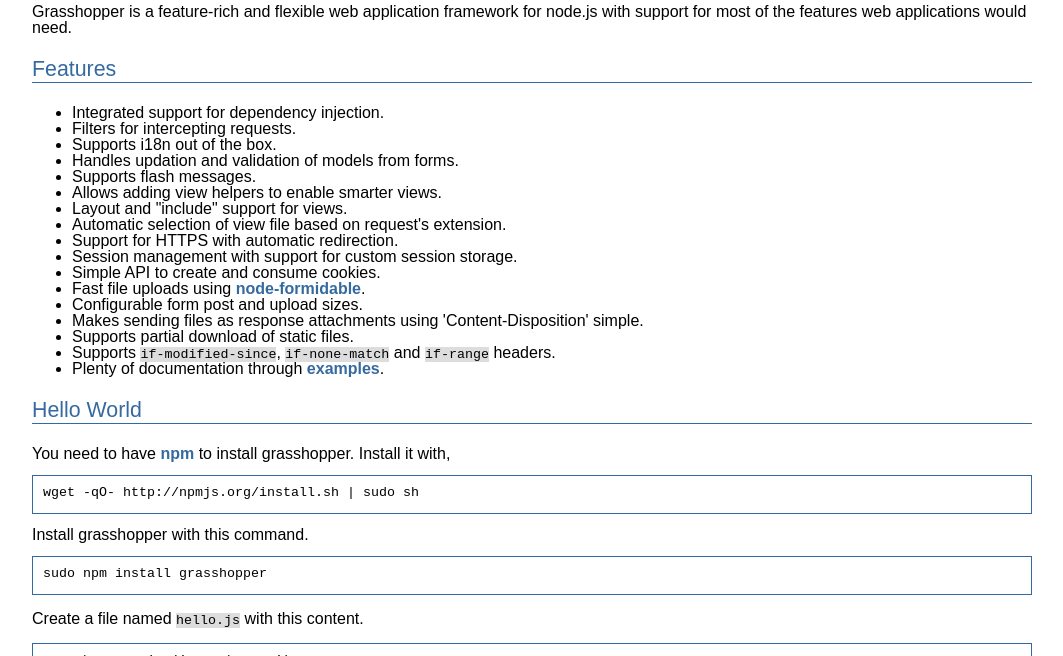
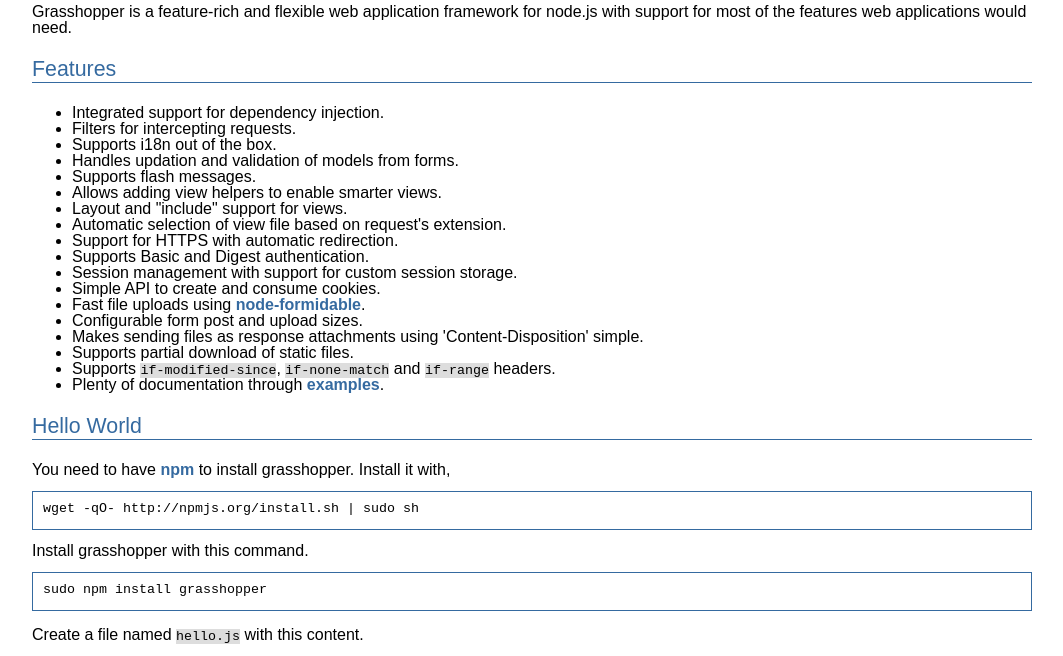
Before and after one commit to cskr/grasshopper, a plain HTML site: page index.html in a window 1280 px wide. Shown: the part 84-740 px from the top of the page, without its empty margins (108-1171 px from the left). Drawn offline with Linux system fonts and the light colour scheme.

Commit message:
Updated feaure list.

```diff
--- a/index.html
+++ b/index.html
@@ -22,6 +22,7 @@
             <li>Layout and "include" support for views.</li>
             <li>Automatic selection of view file based on request's extension.</li>
             <li>Support for HTTPS with automatic redirection.</li>
+            <li>Supports Basic and Digest authentication.</li>
             <li>Session management with support for custom session storage.</li>
             <li>Simple API to create and consume cookies.</li>
             <li>Fast file uploads using <a href="http://github.com/felixge/node-formidable">node-formidable</a>.</li>
```
